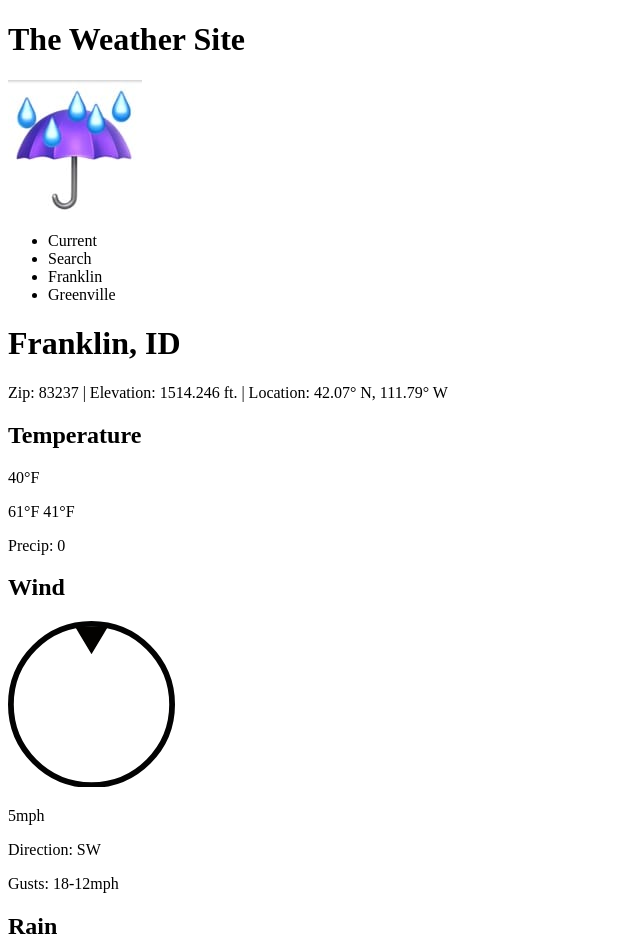
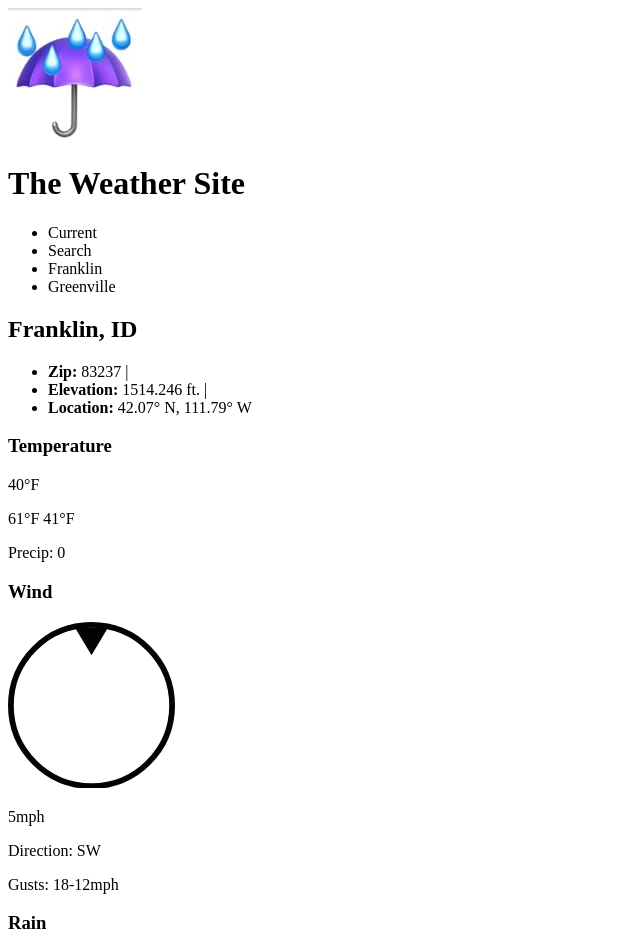
Before and after one commit to vladlen34515/vladMykhailovskyi.github.io, a plain HTML site: page weather/weather-site.html in a window 1280 px wide. Shown: the top 943 px of the page, without its empty margins (0-640 px from the left). Drawn offline with Linux system fonts and the light colour scheme.

Commit message:
weather upload

```diff
--- a/weather/weather-site.html
+++ b/weather/weather-site.html
@@ -10,8 +10,8 @@
 </head>
 <body>
     <header>
+        <img src="weather-site-images/logo.jpg" alt="This is the  Wheather Site Logo.">
         <h1>The Weather Site</h1>
-        <img src="weather-site-images/logo.jpg" alt="This is the Logo.">
     </header>
 
     <nav>
@@ -25,21 +25,27 @@
     </nav>
 
 
+    <main>
+        <section>
+            <h2>Franklin, ID</h2>
+            <ul>
+                    <li><b>Zip:</b> 83237 |</li>
+                    <li><b>Elevation:</b> 1514.246 ft. | </li>
+                    <li><b>Location:</b> 42.07&deg; N, 111.79&deg; W</li>
+            </ul>
 
 
-    <main>
-       <h1>Franklin, ID</h1>
-       <p>Zip: 83237 | Elevation: 1514.246 ft. | Location: 42.07&deg; N, 111.79&deg; W</p>
+        </section>
 
         <section>
-            <h2>Temperature</h2>
+            <h3>Temperature</h3>
             <p>40&deg;F </p>
             <p>61&deg;F  41&deg;F</p>
             <p>Precip: 0</p>
         </section>
 
         <section>
-            <h2>Wind</h2>
+            <h3>Wind</h3>
             <img src="weather-site-images/wind-pointer.png" alt="This is the wind pointer.">
             <p>5mph</p>
             <p>Direction: SW </p>
@@ -47,18 +53,18 @@
         </section>
 
         <section>
-            <h2>Rain</h2>
+            <h3>Rain</h3>
              <img src="weather-site-images/rain.jpg" alt="This picture shows the weather condition">
          </section>
 
         <section>
-            <h2>Hourly Forecast</h2>
+            <h3>Hourly Forecast</h3>
             <p>10am: 41&deg;F | 11am: 41&deg;F | 12pm: 41&deg;F | 1pm: 41&deg;F | 2pm: 41&deg;F | 3pm: 41&deg;F | 4pm: 42&deg;F | 5pm: 44&deg;F | 6pm: 44&deg;F | 7pm: 46&deg;F | 8pm: 49&deg;F | 9pm: 51&deg;F | 10pm: 55&deg;F </p>
          </section>
 
     </main>
     <footer>
-        <p>&copy;2019 - The Weater Site</p>
+        <p>&copy;2019 - The Weather Site</p>
     </footer>
 </body>
 </html>
```
Also changed, not shown: weather/weather-plan.html (+2 -9 lines).
